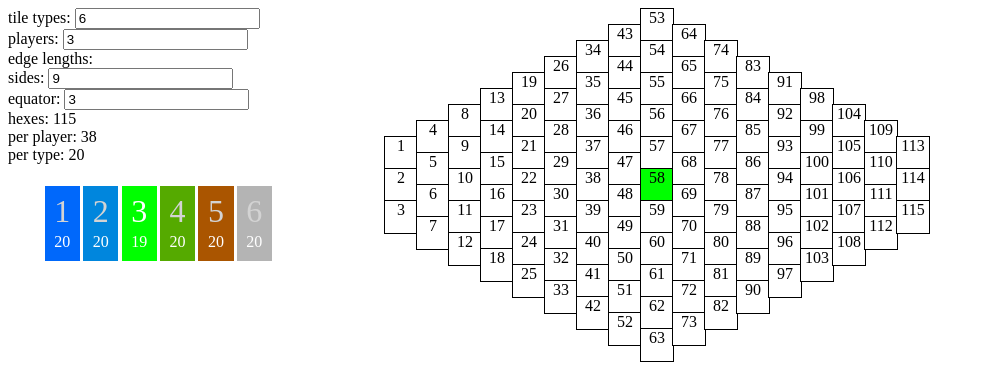
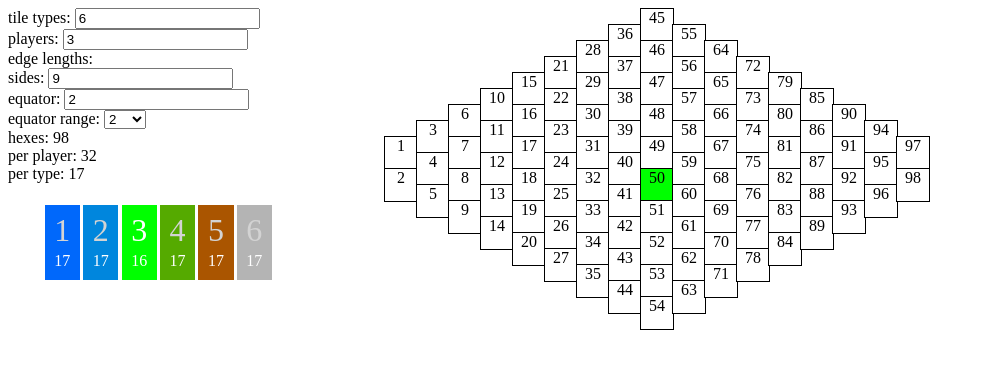
Before and after one commit to korpiq/futureturn, a plain HTML site: page source/js/index.html in a window 1280 px wide. Shown: the whole page, without its empty margins (0-985 px from the left). Drawn offline with Linux system fonts and the light colour scheme.

Commit message:
Added alternative equator height ranges for trying out some of the best map size equations.

```diff
--- a/source/js/index.html
+++ b/source/js/index.html
@@ -84,10 +84,19 @@
   function setPlayers(value)
   {
       var players = parseInt(value);
-      var equatorHeight = players % 2 + 2;
-      var sideLength = players + 6;
-      document.getElementById("sides").value = sideLength;
-      document.getElementById("equator").value = equatorHeight;
+      setSides(6 + players);
+      draw_by_form();
+  }
+
+  function setSides(value)
+  {
+      document.getElementById("sides").value = value;
+
+      var multiplier =
+          parseInt(document.getElementById("equator_multiplier").value);
+      document.getElementById("equator").value =
+          2 + multiplier * parseInt(value) % 2;
+
       draw_by_form();
   }
  </script>
@@ -100,8 +109,14 @@
   tile types: <input id="types" value="6" onchange="draw_by_form()"><br/>
   players: <input id="players" value="3" onchange="setPlayers(this.value)"><br/>
   edge lengths:<br/>
-  sides: <input id="sides" value="9" onchange="draw_by_form()"><br/>
-  equator: <input id="equator" value="3" onchange="draw_by_form()"><br/>
+  sides: <input id="sides" value="9" onchange="setSides(this.value)"><br/>
+  equator: <input id="equator" value="1" onchange="draw_by_form()"><br/>
+  equator range:
+  <select id="equator_multiplier">
+      <option value="-1">1-2</option>
+      <option value="0" selected>2</option>
+      <option value="1">2-3</option>
+  </select><br/>
   hexes: <span id="hexes"></span><br/>
   per player: <span id="hexes_per_player"></span><br/>
   per type: <span id="hexes_per_type"></span><br/>
```
